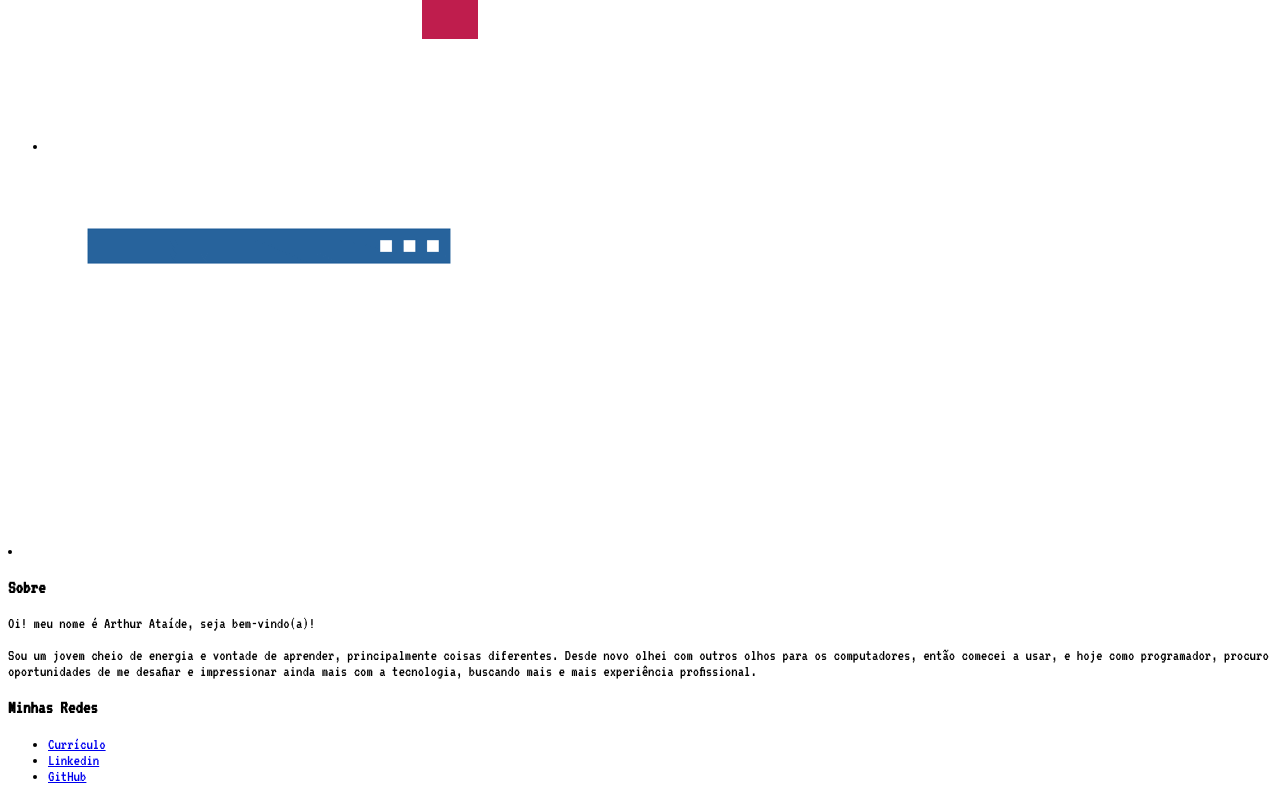
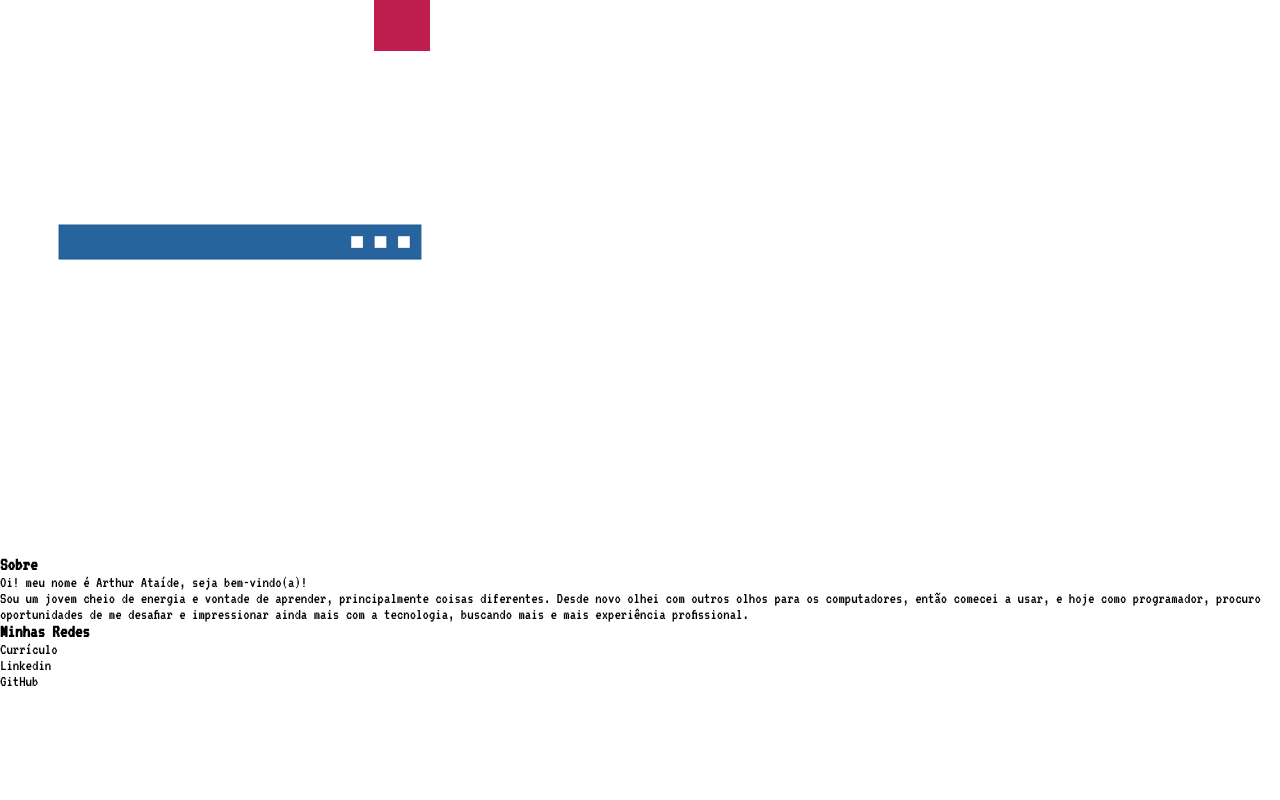
Before and after one commit to AtaideDev/mini-portifolio, a plain HTML site: page src/index.html in a window 1280 px wide. Shown: the part 792-1592 px from the top of the page. After the commit the page ends 1481 px from the top, so only its background shows below. Drawn offline with Linux system fonts and the light colour scheme.

Commit message:
melhoras no em classes e seletores

```diff
--- a/src/index.html
+++ b/src/index.html
@@ -8,24 +8,25 @@
     <link rel="preconnect" href="https://fonts.gstatic.com" crossorigin>
     <link href="https://fonts.googleapis.com/css2?family=VT323&display=swap" rel="stylesheet">
     <link rel="stylesheet" href="css/style.css">
+    <link rel="stylesheet" href="css/reset.css">
     <title>Mini Protífolio</title>
   </head>
   <body>
     <main class="cartao">
       <div class="meu-perfil">
-        <img src="imagens/foto-perfil.jpg" alt="Foto do programador">
+        <img src="imagens/foto-perfil.webp" alt="Foto do programador">
         <h1 class="nome">Arthur Ataíde</h1>
-        <h2 class="cargo">DESENVOLVEDOR FRONT-END JUNIOR</h2>
+        <h2 class="cargo">Desenvolvedor Front-end Júnior</h2>
       </div>
 
       <div class="conteudo">
 
         <ul class="abas">
-          <li class="aba">
+          <li class="aba selecionado">
             <img src="imagens/coracao.gif" alt="Imagem de coração que leva ao perfil do programador"></li>
+            <li class="aba">
+              <img src="imagens/sobre.gif" alt="Imagem que leva aos projetos do programador"></li>
         </ul>
-          <li class="aba">
-            <img src="imagens/sobre.gif" alt="Imagem que leva aos projetos do programador"></li>
 
             <div class="informacoes-perfil">
               <div>
@@ -40,9 +41,9 @@
                <div>
                 <h3>Minhas Redes</h3>
                 <ul>
-                  <li><a href="https://drive.google.com/file/d/1XkpqQXTuTxplUArcs9UdfR_Cdd0nibVT/view?usp=sharing" target="_blanck">Currículo</a></li>
-                  <li><a href="https://www.linkedin.com/in/devataide/" target="_blanck">Linkedin</a></li>
-                  <li><a href="https://github.com/AtaideDev" target="_blanck">GitHub</a></li>
+                  <li><a class="curriculo" href="https://drive.google.com/file/d/1XkpqQXTuTxplUArcs9UdfR_Cdd0nibVT/view?usp=sharing" target="_blanck">Currículo</a></li>
+                  <li><a class="linkedin" href="https://www.linkedin.com/in/devataide/" target="_blanck">Linkedin</a></li>
+                  <li><a class="github" href="https://github.com/AtaideDev" target="_blanck">GitHub</a></li>
                 </ul>
                </div>
               </div>
```
